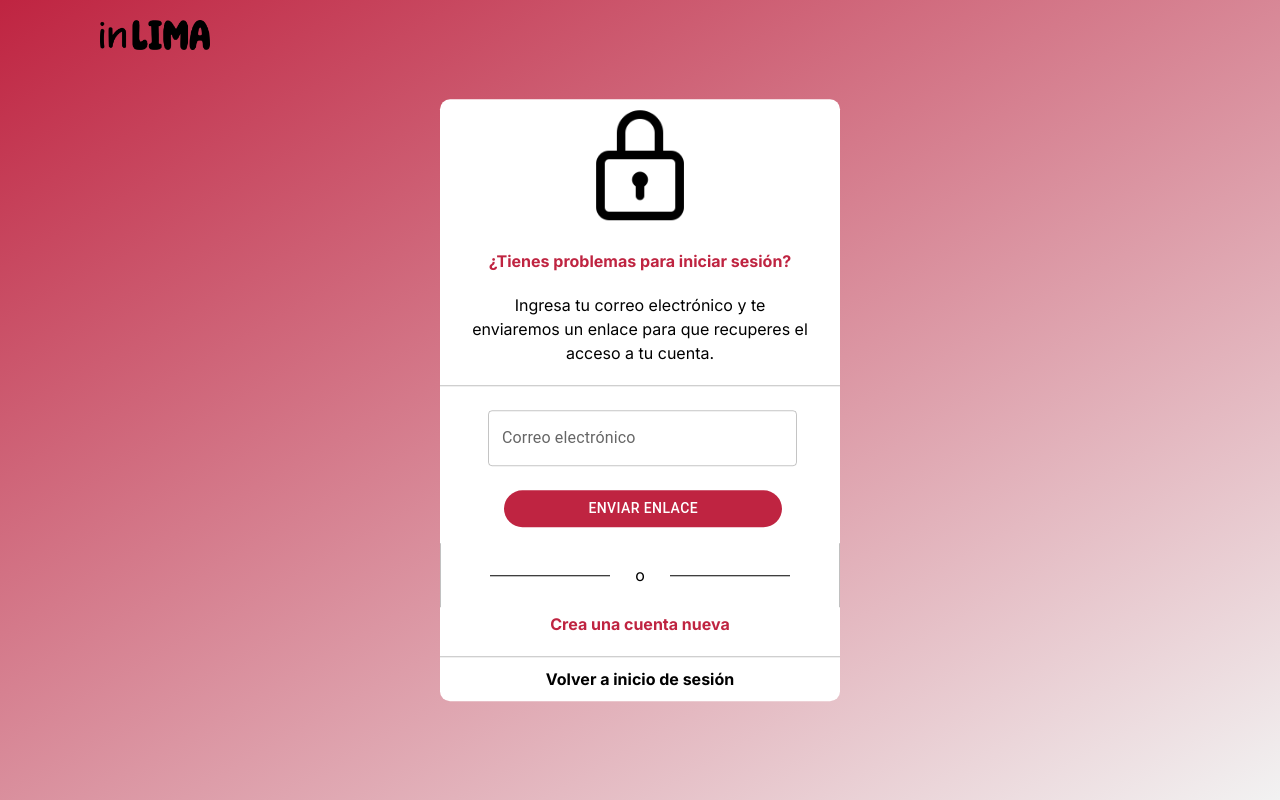
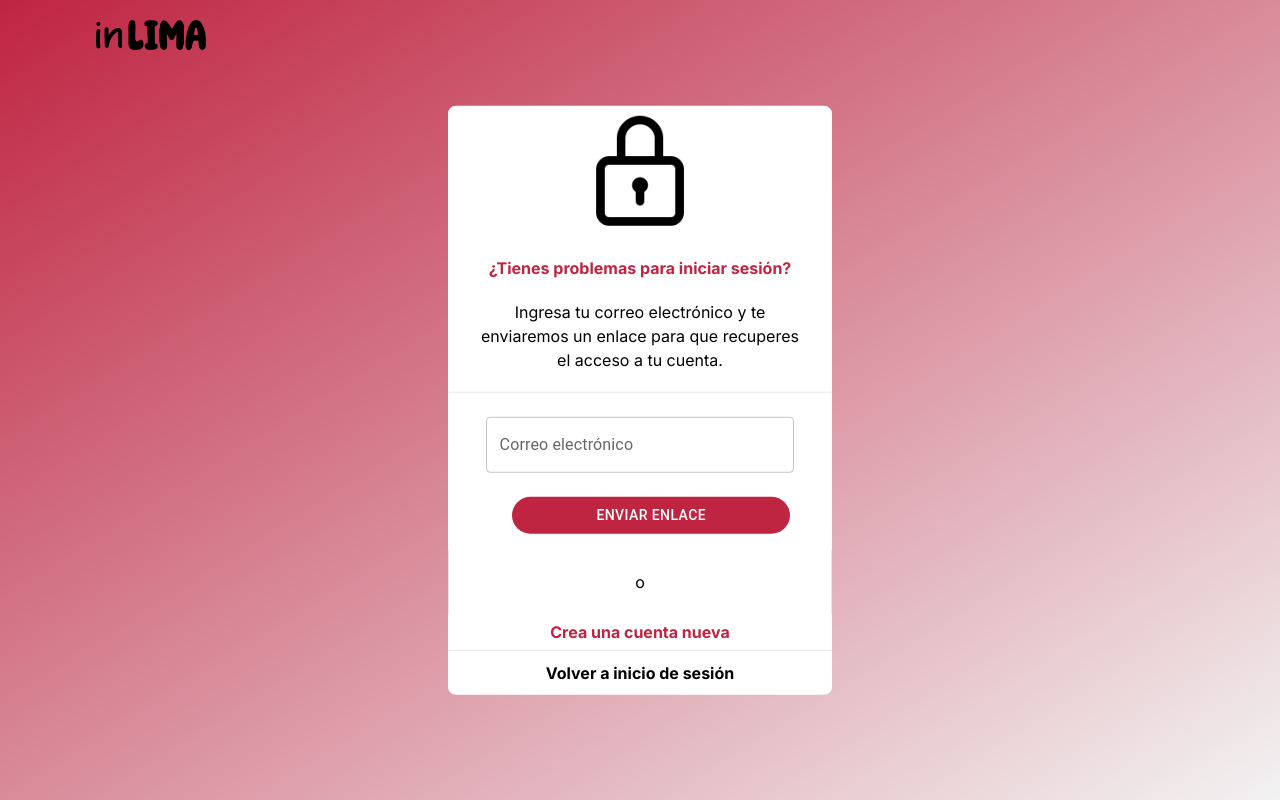
Before and after one commit to Ing-Software-InLima/InLima, a Next.js app: page /reset in a window 1280 px wide. Built offline with nearby package versions, Linux system fonts and the light colour scheme.

Commit message:
Aplicación de Tailwind

```diff
--- a/src/app/(auth)/login/css/1.css
+++ /dev/null
@@ -1,49 +0,0 @@
-.loquequieras{
-    margin: 0;
-    padding: 0;
-    font-family: montserrat;
-    background:linear-gradient(150deg, #BF2441,#F2F2F2);
-    height: 100vh;
-    }
-
-.formulario{
-    position: absolute;
-    top: 50%;
-    left: 50%;
-    transform: translate(-50%,-50%);
-    width: 400px;
-    background: white;
-    border-radius: 10px;
-}
-
-.formulario h1{
-    text-align: center;
-    padding: 0 0 20px 0;
-    border-bottom:1px solid silver ;
-}
-
-.formulario img{
-    position: relative;
-
-    left: 50%;
-    transform: translate(-50%,10%);
-}
-
-
-.recordar{
-    text-align: center;
-    color: #BF2441;
-    cursor: pointer;
-}
-
-.registrarse{
-    text-align: center;
-    margin: 20px 0;
-    font-size: 16px ;
-    color: black;
-}
-.registrarse a{
-    color: rgb(135, 140, 235);
-
-
-}
--- a/src/app/(auth)/login/page.jsx
+++ b/src/app/(auth)/login/page.jsx
@@ -3,7 +3,6 @@ import TextField from '@mui/material/TextField';
 import Stack from '@mui/material/Stack';
 import Button from '@mui/material/Button';
 import React from 'react';
-import './css/1.css';
 import Box from '@mui/material/Box';
 import Link from 'next/link'
 import { useState } from "react"
@@ -50,30 +49,30 @@ export default function LoginPage() {
   };
 
   return (
-    <div className="loquequieras">
+    <div class="loquequieras bg-gradient-to-br from-[#BF2441] to-[#F2F2F2] h-screen m-0 p-0 font-montserrat">
       <form onSubmit={handleSubmit}>
-        <div className="formulario"  >
+        <div class="formulario absolute top-1/2 left-1/2 transform -translate-x-1/2 -translate-y-1/2 w-96 bg-white rounded-lg"  >
 
-          <img src="/inlima.png" alt="InLima " style={{ width: "110px", height: "auto" }} />
+          <img src="/inlima.png" class="relative left-1/2 transform -translate-x-1/2 translate-y-2.5" alt="InLima " style={{ width: "110px", height: "auto" }} />
           <Box
 
             sx={{
-              '& .MuiTextField-root': { m: 1, width: '38ch' },
-              ml: 5,
-              mt: 2,
+              '& .MuiTextField-root': { m: 1, width: '30ch' },
+              ml: 1,
+              mt: 3,
               mb: 2,
             }}
             noValidate
             autoComplete="off"
 
           >
-            <div className="texto">
+            <div class="text-center pb-3 pt-3 border-t border-silver">
               <TextField id="outlined-basic" label="Correo" variant="outlined"
                 value={correo}
                 onChange={(e) => setCorreo(e.target.value)}
               /></div>
 
-            <div className="texto">
+            <div class="text-center pb-3 ">
               <TextField id="outlined-basic" label="Contraseña" variant="outlined"
                 type="password"
                 value={contraseña}
@@ -81,22 +80,9 @@ export default function LoginPage() {
               /></div>
           </Box>
 
-          <div style={{ display: 'flex', justifyContent: 'center', marginBottom: 20 }}>
-            <GoogleOAuthProvider clientId="118418831653-bk8f8eb2pjpjj0n3u2eri4kb76gutu8v.apps.googleusercontent.com">
-              <GoogleLogin
-                onSuccess={credentialResponse => {
-                  console.log(credentialResponse)
-                  var credentialResponseDecoded = jwtDecode(credentialResponse.credential)
-                  console.log(credentialResponseDecoded)
-                }}
-                onError={() => {
-                  console.log('Login Failed')
-                }}
-              />
-            </GoogleOAuthProvider>
-          </div>
 
-          <div className="recordar"> <a href="/reset">¿Olvidaste tu contraseña?</a></div>
+
+          <div class="recordar text-center text-[#BF2441] cursor-pointer"> <a href="/reset">¿Olvidaste tu contraseña?</a></div>
 
           <Button type='submit'
             sx={{
@@ -112,7 +98,7 @@ export default function LoginPage() {
               }
             }}>Iniciar sesión</Button>
 
-          <div className="registrarse">¿No tienes una cuenta? <a href='/register'>Regístrate</a></div>
+          <div class="registrarse text-center my-5 text-lg text-black">¿No tienes una cuenta? <a href='/register' class="text-[#878ceb]">Regístrate</a></div>
         </div>
       </form>
     </div>
--- a/src/app/(auth)/register/css/1.css
+++ /dev/null
@@ -1,55 +0,0 @@
-.General{
-    margin: 0;
-    padding: 0;
-    background:linear-gradient(150deg, #BF2441,#F2F2F2);
-    height: 100vh;
-    }
-
-.formulario{
-    position: absolute;
-    top: 50%;
-    left: 50%;
-    transform: translate(-50%,-50%);
-    width: 400px;
-    background: white;
-    border-radius: 10px;
-}
-
-.textito{
-    text-align: center;
-    color:#BF2441;
-    padding: 20px 0 20px 0;
-    border-bottom:1px solid silver ;
-}
-
-.formulario h1{
-    text-align: center;
-    padding: 0 0 0 0;
-    border-bottom:1px solid silver ;
-}
-
-.formulario img{
-    position: relative;
-
-    left: 50%;
-    transform: translate(-50%,10%);
-}
-
-
-.recordar{
-    text-align: center;
-    color: #BF2441;
-    cursor: pointer;
-}
-
-.registrarse{
-    text-align: center;
-    margin: 20px 0;
-    font-size: 16px ;
-    color: black;
-}
-.registrarse a{
-    color: rgb(135, 140, 235);
-
-
-}
--- a/src/app/(auth)/reset/css/1.css
+++ /dev/null
@@ -1,103 +0,0 @@
-body{
-    margin: 0;
-    padding: 0;
-    font-family: montserrat;
-    background:linear-gradient(150deg, #BF2441,#F2F2F2);
-    height: 100vh;
-    }
-
-.formulario{
-    position: absolute;
-    top: 50%;
-    left: 50%;
-    transform: translate(-50%,-50%);
-    width: 400px;
-    background: white;
-    border-radius: 10px;
-}
-
-.logo{
-    position: absolute;
-    padding: 20px 0 0 100px;
-}
-
-.textito{
-    text-align: center;
-    color:#BF2441;
-    padding: 20px 0 0 0;
-    font-weight: bold;
-}
-
-.textito2{
-    text-align: center;
-    color:black;
-    padding: 20px 30px 20px 30px;
-    border-bottom:1px solid silver ;
-}
-
-.textito3{
-    text-align: center;
-    color:black;
-    padding: 20px 0 20px 0;
-    border-left:1px solid silver ;
-    border-right:1px solid silver ;
-}
-
-.textito3::after,.textito3::before{
-content:'';
-position: absolute;
-width: 120px;
-height: 1px;
-margin-top: 12px;
-background-color: black;
-}
-
-.textito3::before{
-    right:50px;
-}
-
-.textito3::after{
-    left: 50px;
-}
-
-.formulario h1{
-    text-align: center;
-    padding: 0 0 0 0;
-    border-bottom:1px solid silver ;
-}
-
-.formulario img{
-    position: relative;
-
-    left: 50%;
-    transform: translate(-50%,10%);
-}
-
-
-.recordar{
-    text-align: center;
-    color: #BF2441;
-    cursor: pointer;
-}
-
-.registrarse{
-    text-align: center;
-    margin: 20px 0;
-    font-size: 16px ;
-    color: black;
-}
-.centrado{
-    text-align: center;
-    color: #BF2441;
-    font-weight: bold;
-    padding: 5px 0 20px 0;
-    border-bottom:1px solid silver ;
-
-
-}
-
-.centradoo{
-    text-align: center;
-    font-weight: bold;
-    margin: 10px 10px;
-}
--- a/src/app/(auth)/reset/page.jsx
+++ b/src/app/(auth)/reset/page.jsx
@@ -3,7 +3,6 @@ import TextField from '@mui/material/TextField';
 import Stack from '@mui/material/Stack';
 import Button from '@mui/material/Button';
 import React from 'react';
-import './css/1.css';
 import Box from '@mui/material/Box';
 import Radio from '@mui/material/Radio';
 import RadioGroup from '@mui/material/RadioGroup';
@@ -13,25 +12,25 @@ import FormLabel from '@mui/material/FormLabel';
 
 export default function LoginPage(){
 
-    return <body>
-    <div class= "logo"><img src="/inlima2.png" alt="InLima " style={{width: "110px", height: "auto"}}/></div>
-    <div class= "formulario">
-    <img src="/candado.png" alt="InLima " style={{width: "110px", height: "auto", marginBottom: "20px"}}/>
+    return <div class="Cuerpo m-0 p-0 font-montserrat bg-gradient-to-br from-[#BF2441] to-[#F2F2F2] h-screen">
+    <div class="logo absolute pt-5 pl-24"><img src="/inlima2.png" alt="InLima " style={{width: "110px", height: "auto"}}/></div>
+    <div class="formulario absolute top-1/2 left-1/2 transform -translate-x-1/2 -translate-y-1/2 w-96 bg-white rounded-lg">
+    <img src="/candado.png" class="relative left-1/2 transform -translate-x-1/2 translate-y-2.5" alt="InLima " style={{width: "110px", height: "auto", marginBottom: "20px"}}/>
 
-    <div class= "textito">¿Tienes problemas para iniciar sesión?</div>
-    <div class= "textito2">Ingresa tu correo electrónico y te enviaremos un enlace para que recuperes el acceso a tu cuenta.</div>
+    <div class="textito text-center text-[#BF2441] pt-5 font-bold">¿Tienes problemas para iniciar sesión?</div>
+    <div class="textito2 text-center text-black py-5 px-8 border-b border-silver">Ingresa tu correo electrónico y te enviaremos un enlace para que recuperes el acceso a tu cuenta.</div>
 
    <Box
       component="form"
       sx={{
         '& .MuiTextField-root': { m: 1, width: '30.6ch' },
-        ml: 5,
+        ml: 0,
         mt:2,
       }}
       noValidate
       autoComplete="off"
     >
-    <div class= "texto"><TextField id="outlined-basic" label="Correo electrónico" variant="outlined" /></div>
+    <div class="text-center p-0 "><TextField id="outlined-basic" label="Correo electrónico" variant="outlined" /></div>
 
     </Box>
 
@@ -47,13 +46,13 @@ export default function LoginPage(){
             color: 'white',
           }}}>Enviar enlace</Button>
 
-<div class= "textito3">o</div>
-<div class= "centrado"><a  href="/register">Crea una cuenta nueva </a></div>
-<div class= "centradoo"><a  href="/login">Volver a inicio de sesión </a></div>
+<div class="textito3 relative text-center text-black py-5 border-l border-r border-silver">o</div>
+<div class="centrado text-center text-[#BF2441] font-bold py-1.5 border-b border-silver"><a  href="/register">Crea una cuenta nueva </a></div>
+<div class="centradoo text-center font-bold mx-2.5 my-2.5"><a  href="/login">Volver a inicio de sesión </a></div>
 
     </div>
 
-    </body>
+    </div>
 
 
 
```
Also changed, not shown: src/app/(auth)/register/page.jsx (+11 -12 lines).
